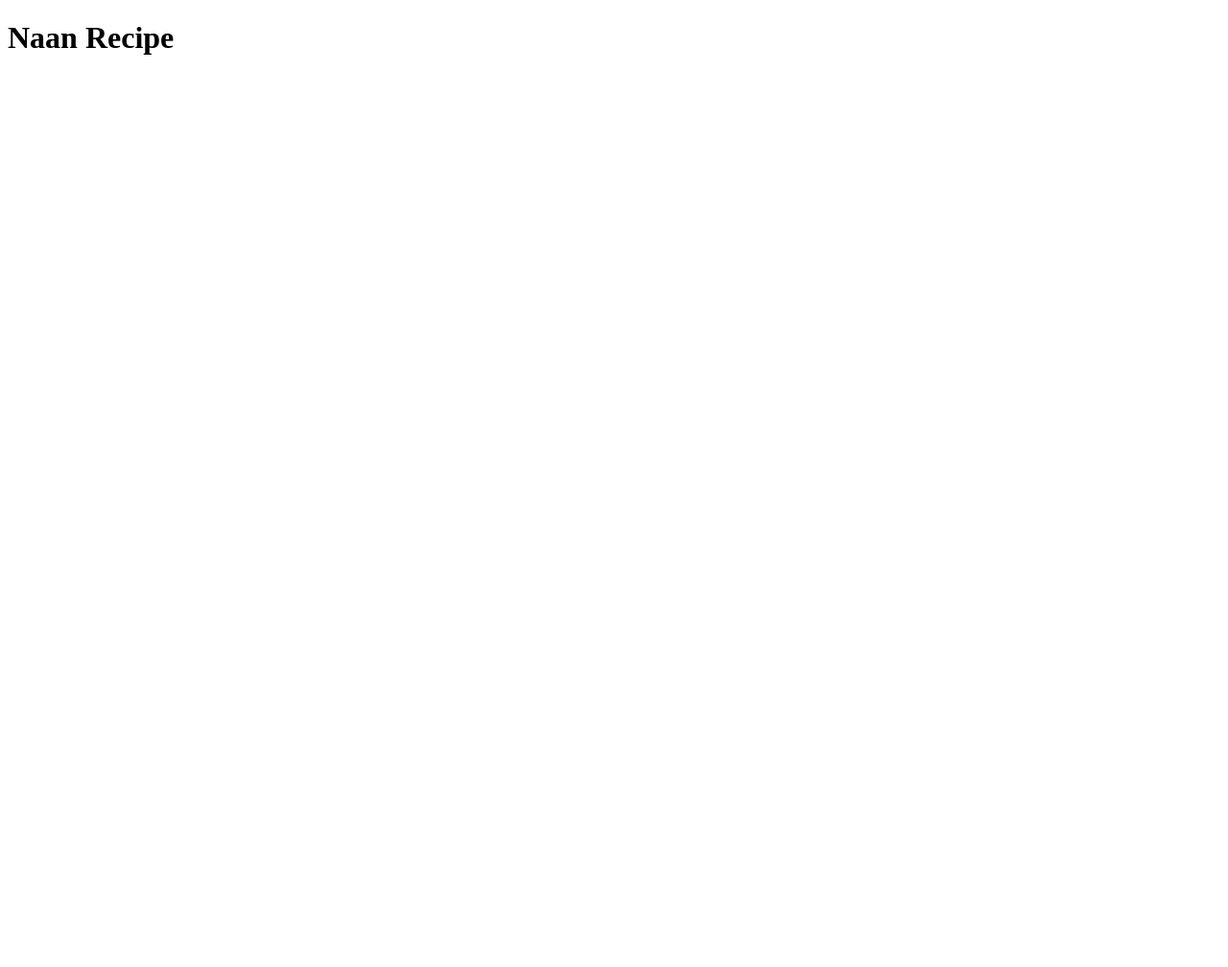
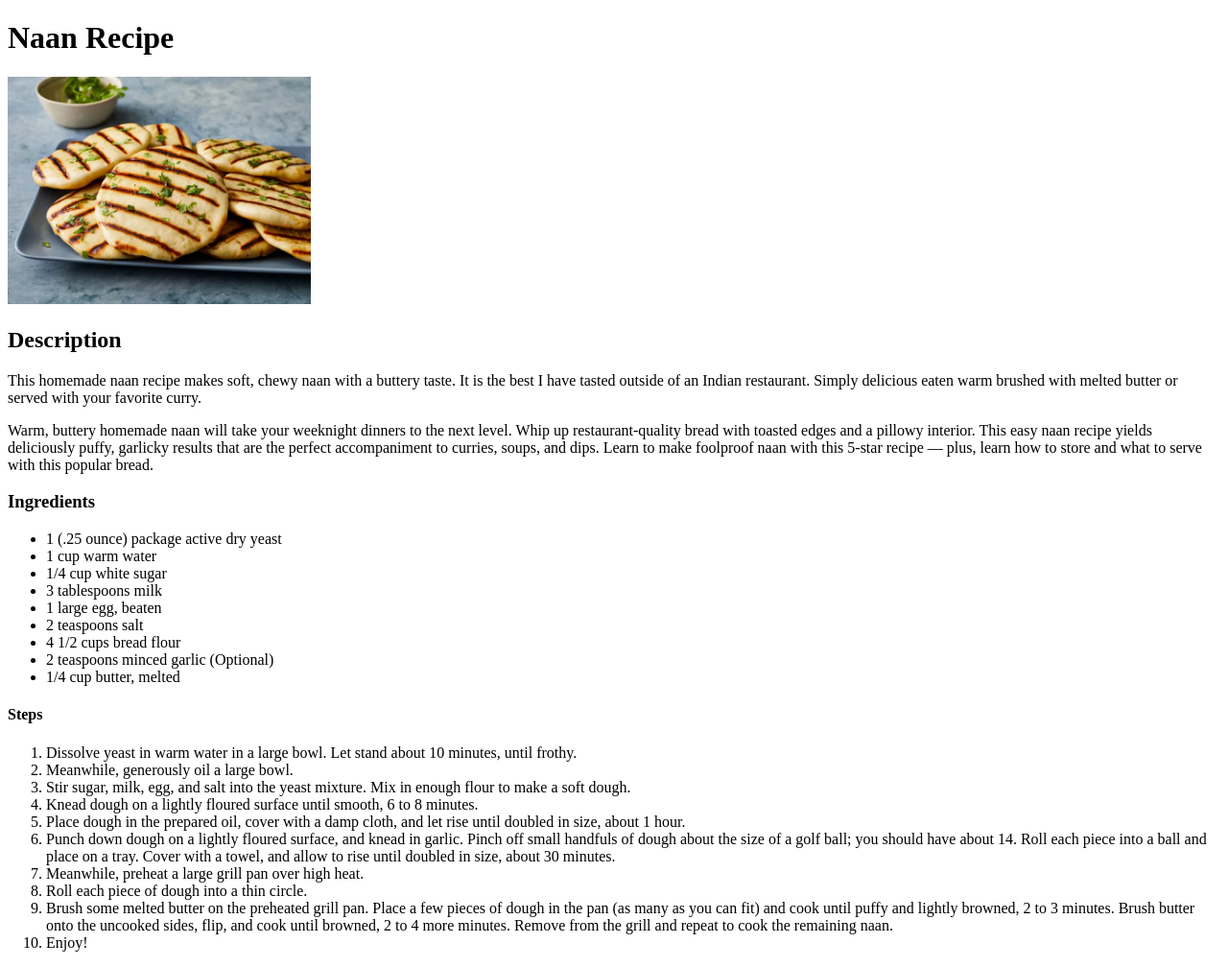
Before and after one commit to danielwejones/odin-recipes, a plain HTML site: page recipes/naan.html in a window 1280 px wide. Shown: the whole page at 96% size. Before the commit the page ends 800 px from the top, so only its background shows below. Drawn offline with Linux system fonts and the light colour scheme.

Commit message:
Add Naan recipe content, update meta titles As part of Iteration 3 of Odin foundations

```diff
--- a/recipes/naan.html
+++ b/recipes/naan.html
@@ -3,9 +3,38 @@
 <head>
     <meta charset="UTF-8">
     <meta name="viewport" content="width=device-width, initial-scale=1.0">
-    <title>Document</title>
+    <title>Naan Recipe - Odin Recipes</title>
 </head>
 <body>
     <h1>Naan Recipe</h1>
+    <img src="/images/naan.webp" alt="Naan Bread" width="25%" height="25%">
+    <h2>Description</h2>
+    <p>This homemade naan recipe makes soft, chewy naan with a buttery taste. It is the best I have tasted outside of an Indian restaurant. Simply delicious eaten warm brushed with melted butter or served with your favorite curry.</p>
+    <p>Warm, buttery homemade naan will take your weeknight dinners to the next level. Whip up restaurant-quality bread with toasted edges and a pillowy interior. This easy naan recipe yields deliciously puffy, garlicky results that are the perfect accompaniment to curries, soups, and dips. Learn to make foolproof naan with this 5-star recipe — plus, learn how to store and what to serve with this popular bread.</p>
+    <h3>Ingredients</h3>
+    <ul>
+        <li>1 (.25 ounce) package active dry yeast</li>
+        <li>1 cup warm water</li>
+        <li>1/4 cup white sugar</li>
+        <li>3 tablespoons milk</li>
+        <li>1 large egg, beaten</li>
+        <li>2 teaspoons salt</li>
+        <li>4 1/2 cups bread flour</li>
+        <li>2 teaspoons minced garlic (Optional)</li>
+        <li>1/4 cup butter, melted</li>
+    </ul>
+    <h4>Steps</h4>
+    <ol>
+        <li>Dissolve yeast in warm water in a large bowl. Let stand about 10 minutes, until frothy.</li>
+        <li>Meanwhile, generously oil a large bowl.</li>
+        <li>Stir sugar, milk, egg, and salt into the yeast mixture. Mix in enough flour to make a soft dough.</li>
+        <li>Knead dough on a lightly floured surface until smooth, 6 to 8 minutes.</li>
+        <li>Place dough in the prepared oil, cover with a damp cloth, and let rise until doubled in size, about 1 hour.</li>
+        <li>Punch down dough on a lightly floured surface, and knead in garlic. Pinch off small handfuls of dough about the size of a golf ball; you should have about 14. Roll each piece into a ball and place on a tray. Cover with a towel, and allow to rise until doubled in size, about 30 minutes.</li>
+        <li>Meanwhile, preheat a large grill pan over high heat.</li>
+        <li>Roll each piece of dough into a thin circle.</li>
+        <li>Brush some melted butter on the preheated grill pan. Place a few pieces of dough in the pan (as many as you can fit) and cook until puffy and lightly browned, 2 to 3 minutes. Brush butter onto the uncooked sides, flip, and cook until browned, 2 to 4 more minutes. Remove from the grill and repeat to cook the remaining naan.</li>
+        <li>Enjoy!</li>
+    </ol>
 </body>
 </html>
```
Also changed, not shown: index.html (+1 -1 lines), images/naan.webp (added).
